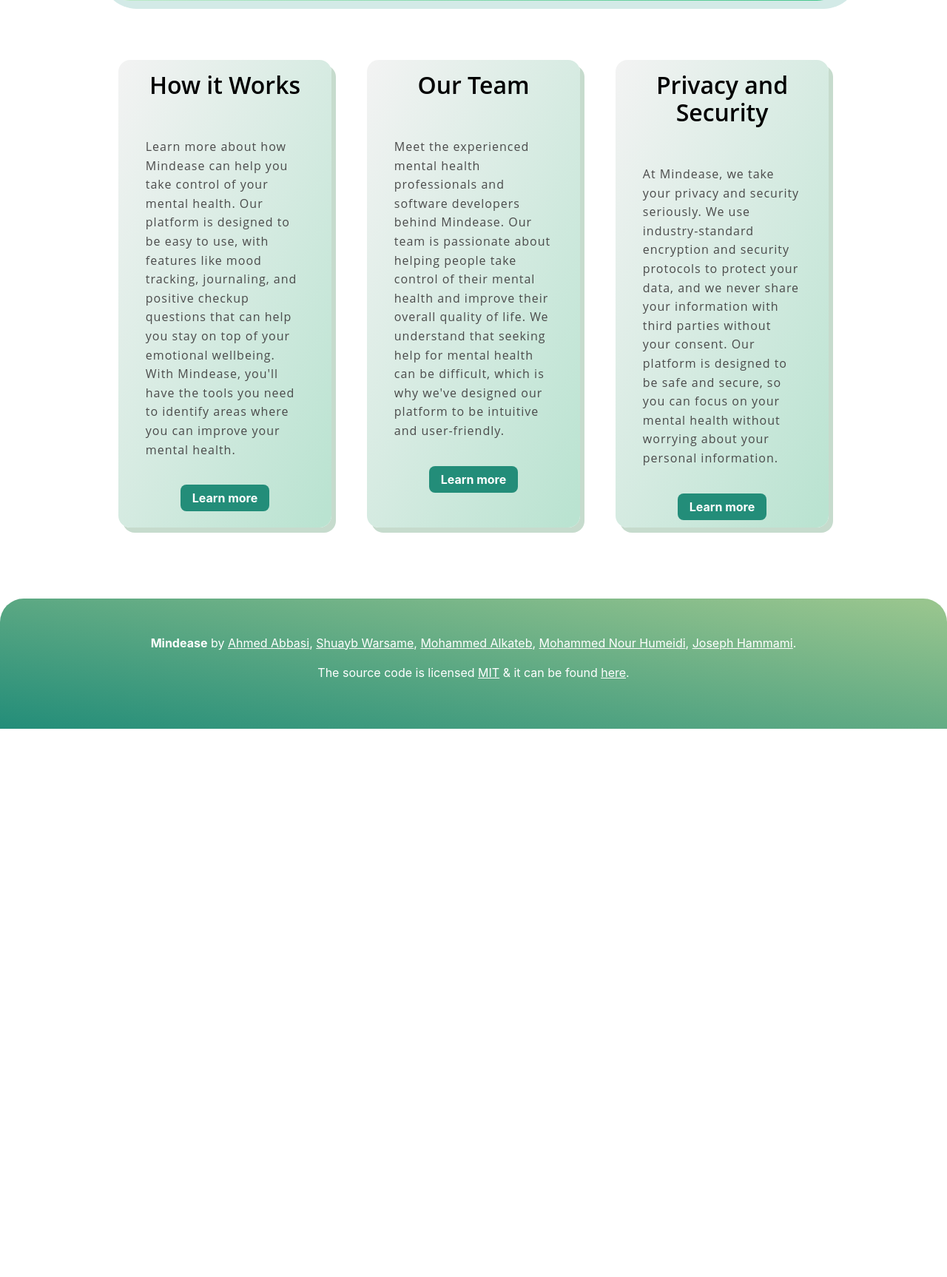
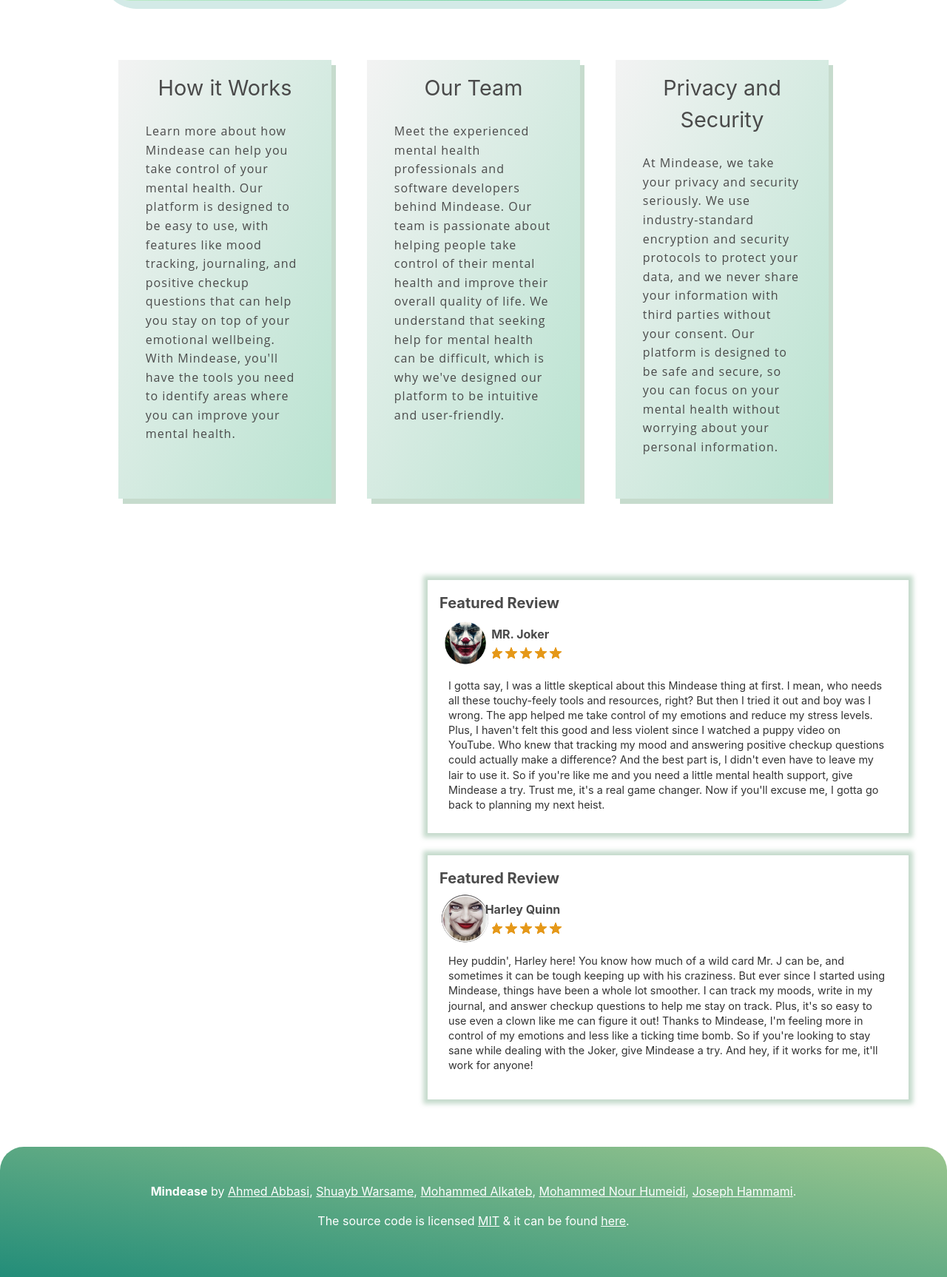
Before and after one commit to alcompilor/mindease, a Flask app: page /aboutus in a window 1280 px wide. Shown: the part 632-2358 px from the top of the page at 74% size. Before the commit the page ends 1617 px from the top, so only its background shows below. Run offline with Flask 2, Linux system fonts and the light colour scheme; parts of the project's set-up code (start-up, migrations or seed data) failed here and were passed over; some libraries are stand-ins or nearby versions.

Commit message:
Featured Review added to aboutus and designed in main.css

```diff
--- a/static/css/main.css
+++ b/static/css/main.css
@@ -347,17 +347,19 @@ html {
   background: rgb(255, 255, 255);
   background: linear-gradient(296deg, #bae3d1 3%, rgb(243 243 243) 100%);
   padding: 1em;
-  border-radius: 1em;
   box-shadow: 6px 7px 0px 0px #7dae8e70;
   width: 500px;
   min-height: 200px;
  }
 
+ .aboutus-card-title-container {
+  font-size: 1.5em;
+  margin-bottom: 0.7em;
+  text-align: center;
+ }
+
  .aboutus-card-title {
-  font-size: 1.5em;
-  font-weight: bold;
-  text-align: center;
-  margin-bottom: 1em;
+  font-size: 1.2em;
  }
 
  .aboutus-card-description {
@@ -372,14 +374,55 @@ html {
   max-width: 90%;
  }
 
-.aboutus-card-cta a {
-  text-decoration: none;
-  background-color: rgb(35, 141, 121);
-  color: #fff;
-  padding: 8px 16px;
-  border-radius: 0.5em;
-  margin-bottom: 1cm;
+ .featured-review-background {
+  display: flex;
+  flex-direction: column;
+  align-items: top;
+  padding: 1em;
+  box-shadow: 0px 0px 6px 6px #7dae8e70;
+  width: 650px;
+  min-height: 330px;
+  margin-left: 450px;
+  margin-top: 30px;
+ }
+
+ .featured-review-profile-image {
+  display: block;
+  width: 70px;
+  height: 70px;
+  object-fit: cover;
+  border-radius: 50%;
+  margin-right: 1em;
+ }
+
+ .featured-review-header {
   font-weight: bold;
+  font-size: 20px;
+  margin-bottom: 5px;
+ }
+
+ .featured-review-username {
+  display: flex;
+  font-weight: bold;
+  align-items: center;
+  justify-content: flex-end;
+  width: 24%;
+  margin-top: -60px;
+ }
+
+ .featured-review-content {
+  overflow: auto;
+  padding: 12px;
+  color: #333;
+  font-family: udemy sans,sf pro text,-apple-system,BlinkMacSystemFont,Roboto,segoe ui,Helvetica,Arial,sans-serif,apple color emoji,segoe ui emoji,segoe ui symbol;
+  font-weight: 400;
+  line-height: 1.4;
+  font-size: 0.9rem;
+ }
+
+ .featured-review-stars {
+  margin-left: 66px;
+  margin-top: 3px;
  }
 
 /* MY SPACE */
--- a/templates/aboutus.html
+++ b/templates/aboutus.html
@@ -30,11 +30,9 @@
   <div class="aboutus-cards-container">
     <div class="aboutus-cards-grid">
       <div class="aboutus-card">
-        <div class="aboutus-card-title">
-          <h2 class="title is-3" style="margin-bottom: 20px;">
-            <a class="Link" href="/how-it-works" id="index-aboutus-link1">
-              <span>How it Works</span>
-            </a>
+        <div class="aboutus-card-title-container">
+          <h2 class="aboutus-card-title">
+            <span>How it Works</span>
           </h2>
         </div>
         <div class="aboutus-card-description" id="index-aboutus-description1">
@@ -47,20 +45,11 @@
           the tools you need to identify areas where you
           can improve your mental health.
         </div>
-        <div class="aboutus-card-action">
-          <div class="aboutus-card-cta">
-              <a class="Link" href="/how-it-works">
-                  <span>Learn more</span>
-              </a>
-          </div>
-        </div>
       </div>
       <div class="aboutus-card">
-        <div class="aboutus-card-title">
-          <h2 class="title is-3" style="margin-bottom: 20px;">
-            <a class="Link" href="/our-team" id="index-aboutus-link2">
-              <span>Our Team</span>
-            </a>
+        <div class="aboutus-card-title-container">
+          <h2 class="aboutus-card-title">
+            <span>Our Team</span>
           </h2>
         </div>
         <div class="aboutus-card-description" id="index-aboutus-description2">
@@ -72,21 +61,12 @@
           for mental health can be difficult, which is why
           we've designed our platform to be intuitive and
           user-friendly.
-           </div>
-        <div class="aboutus-card-action">
-          <div class="aboutus-card-cta">
-              <a class="Link" href=" ">
-                  <span>Learn more</span>
-              </a>
-          </div>
         </div>
       </div>
       <div class="aboutus-card">
-        <div class="aboutus-card-title">
-          <h2 class="title is-3" style="margin-bottom: 20px;">
-            <a class="Link" href=" " id="index-aboutus-link3">
-              <span>Privacy and Security</span>
-            </a>
+        <div class="aboutus-card-title-container">
+          <h2 class="aboutus-card-title">
+            <span>Privacy and Security</span>
           </h2>
         </div>
         <div class="aboutus-card-description" id="index-aboutus-description3">
@@ -97,14 +77,55 @@
           is designed to be safe and secure, so you can focus on
           your mental health without worrying about your personal information.
         </div>
-        <div class="aboutus-card-action">
-          <div class="aboutus-card-cta">
-              <a class="Link" href=" ">
-                  <span>Learn more</span>
-              </a>
-          </div>
+      </div>
+    </div>
+  </div>
+  <div>
+    <div class="featured-review-background">
+      <h2 class="featured-review-header">Featured Review</h2>
+      <div class="featured-review-profile-image">
+        <img src="{{ url_for('static', filename='img/joker.png') }}">
+      </div>
+      <div>
+        <h3 class="featured-review-username">MR. Joker</h3>
+        <div class="featured-review-stars">
+          <img src="{{ url_for('static', filename='img/stars.png') }}">
         </div>
       </div>
+      <p class="featured-review-content">
+        I gotta say, I was a little skeptical about this Mindease thing at first.
+        I mean, who needs all these touchy-feely tools and resources, right?
+        But then I tried it out and boy was I wrong. The app helped me
+        take control of my emotions and reduce my stress levels.
+        Plus, I haven't felt this good and less violent since I watched a puppy video on YouTube.
+        Who knew that tracking my mood and answering positive checkup questions could actually
+        make a difference? And the best part is, I didn't even have to leave my lair to use it.
+        So if you're like me and you need a little mental health support,
+        give Mindease a try. Trust me, it's a real game changer.
+        Now if you'll excuse me, I gotta go back to planning my next heist.
+      </p>
+    </div>
+    <div class="featured-review-background">
+      <h2 class="featured-review-header">Featured Review</h2>
+      <div class="featured-review-profile-image">
+        <img src="{{ url_for('static', filename='img/Harley.png') }}">
+      </div>
+      <div>
+        <h3 class="featured-review-username" style="margin-left: 15px;">Harley Quinn</h3>
+        <div class="featured-review-stars">
+          <img src="{{ url_for('static', filename='img/stars.png') }}">
+        </div>
+      </div>
+      <p class="featured-review-content">
+        Hey puddin', Harley here! You know how much of a wild card Mr.
+        J can be, and sometimes it can be tough keeping up with his craziness.
+        But ever since I started using Mindease, things have been a whole lot smoother.
+        I can track my moods, write in my journal, and answer checkup questions to
+        help me stay on track. Plus, it's so easy to use even a clown like me can figure
+        it out! Thanks to Mindease, I'm feeling more in control of my emotions and less
+        like a ticking time bomb. So if you're looking to stay sane while dealing with the
+        Joker, give Mindease a try. And hey, if it works for me, it'll work for anyone!
+      </p>
     </div>
   </div>
 </div>
```
Also changed, not shown: static/img/Harley.png (added), static/img/joker.png (added), static/img/stars.png (added). Lines whose indentation alone changed are shown as unchanged.
